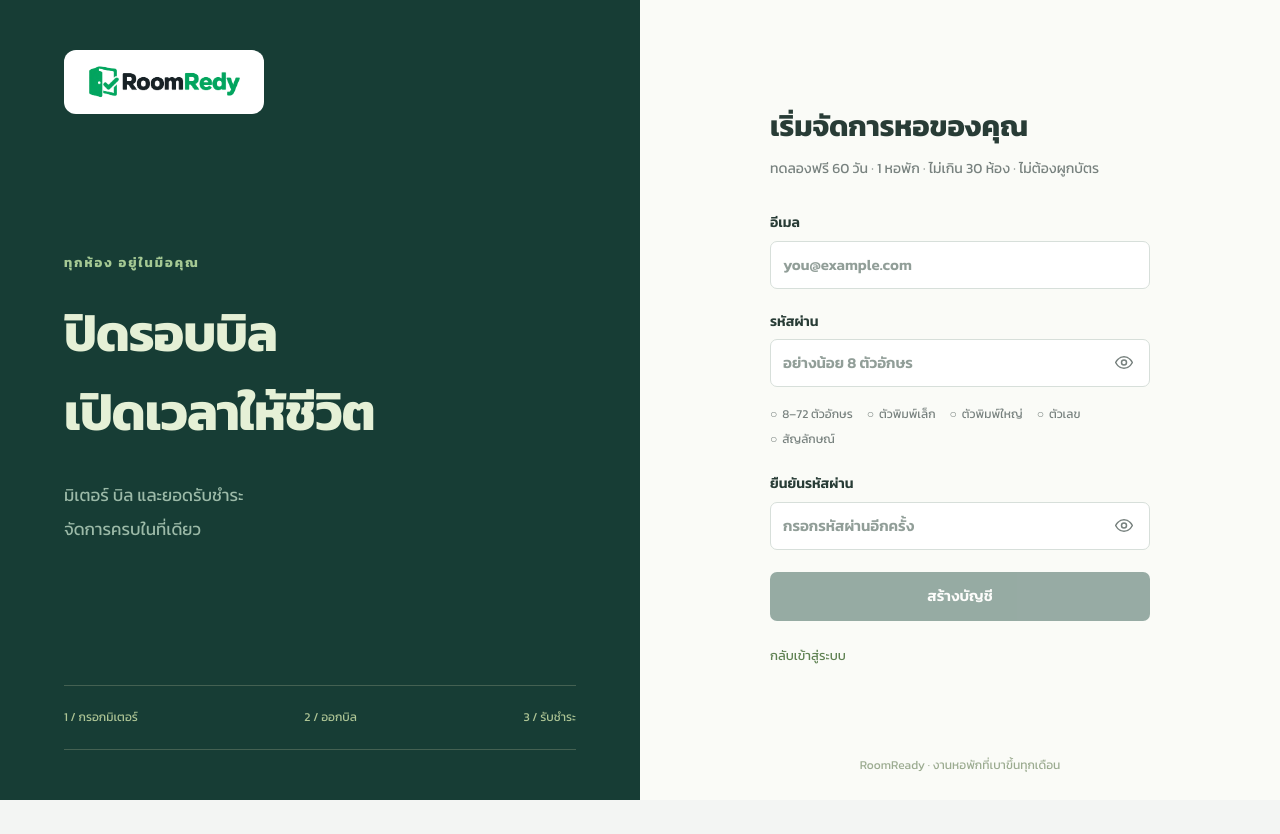
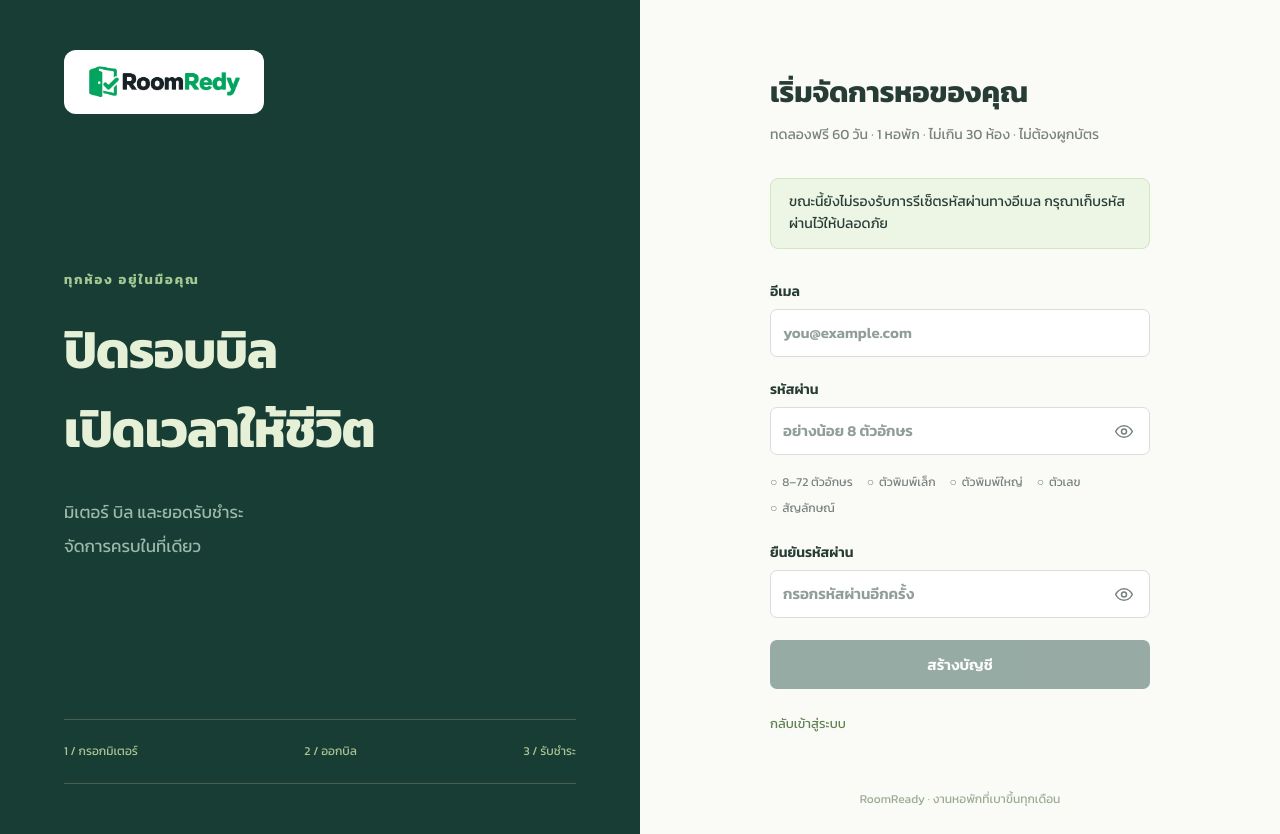
Before and after one commit to Watthana65022128/RoomReady, a Next.js app: page /signup in a window 1280 px wide. Before the commit the page ends 800 px from the top, so only its background shows below. Built offline with nearby package versions, Linux system fonts and the light colour scheme.

Commit message:
Disclose unavailable password recovery for launch

```diff
--- a/src/app/actions.ts
+++ b/src/app/actions.ts
@@ -88,6 +88,8 @@ export async function authAction(
   _state: ActionResult,
   form: FormData,
 ): Promise<ActionResult> {
+  if (mode === "forgot")
+    return { message: "ยังไม่เปิดบริการรีเซ็ตรหัสผ่านทางอีเมล" };
   const db = await createClient();
   const email = String(form.get("email") || "").trim(),
     password = String(form.get("password") || ""),
@@ -108,17 +110,6 @@ export async function authAction(
     process.env.APP_URL ||
     (await headers()).get("origin") ||
     "http://localhost:3000";
-  if (mode === "forgot") {
-    const { error } = await db.auth.resetPasswordForEmail(email, {
-      redirectTo: origin + "/auth/callback?next=/reset-password",
-    });
-    return error
-      ? { message: "ส่งอีเมลไม่สำเร็จ กรุณาลองอีกครั้ง" }
-      : {
-          ok: true,
-          message: "หากมีบัญชีนี้ ระบบจะส่งลิงก์ตั้งรหัสผ่านไปทางอีเมล",
-        };
-  }
   if (mode === "reset") {
     const {
       data: { user },
--- a/src/components/auth-form.tsx
+++ b/src/components/auth-form.tsx
@@ -75,7 +75,19 @@ export function AuthForm({ mode, error }: { mode: string; error?: string }) {
               ? "ทดลองฟรี 60 วัน · 1 หอพัก · ไม่เกิน 30 ห้อง · ไม่ต้องผูกบัตร"
               : "จัดการหอพักของคุณได้จากทุกอุปกรณ์"}
           </p>
-          <form action={action} className="stack">
+          {signup && (
+            <p className="notice" role="note">
+              ขณะนี้ยังไม่รองรับการรีเซ็ตรหัสผ่านทางอีเมล กรุณาเก็บรหัสผ่านไว้ให้ปลอดภัย
+            </p>
+          )}
+          {mode === "forgot" && (
+            <p className="notice" role="status">
+              ขณะนี้ยังไม่เปิดบริการรีเซ็ตรหัสผ่านทางอีเมล หากจำรหัสผ่านไม่ได้
+              จะยังไม่สามารถกู้บัญชีด้วยตนเองได้
+            </p>
+          )}
+          {mode !== "forgot" && (
+            <form action={action} className="stack">
             {mode !== "reset" && (
               <label>
                 อีเมล
@@ -161,7 +173,8 @@ export function AuthForm({ mode, error }: { mode: string; error?: string }) {
                       ? "ส่งลิงก์ตั้งรหัสผ่าน"
                       : "บันทึกรหัสผ่าน"}
             </button>
-          </form>
+            </form>
+          )}
           <div className="auth-links">
             {mode === "login" ? (
               <>
```
Also changed, not shown: 1 other file (tests, documents, lock files or other folders).
